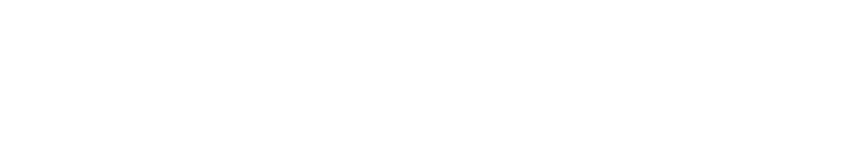
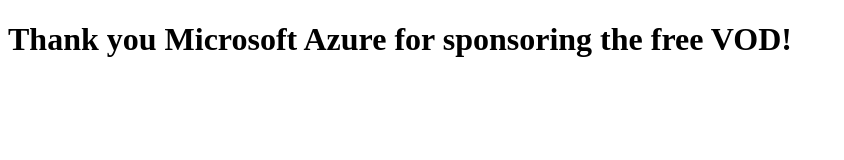
Before and after one commit to Zasmai/-100Devs-githubdemo, a plain HTML site: page index.html in a window 1280 px wide. Shown: the whole page, without its empty margins (0-844 px from the left). Drawn offline with Linux system fonts and the light colour scheme.

Commit message:
added h1 thanks to MS Azure on index

```diff
--- a/index.html
+++ b/index.html
@@ -8,6 +8,6 @@
     <link rel="stylesheet" href="css/style.css">
 </head>
 <body>
-
+    <h1>Thank you Microsoft Azure for sponsoring the free VOD!</h1>
 </body>
 </html>
```
